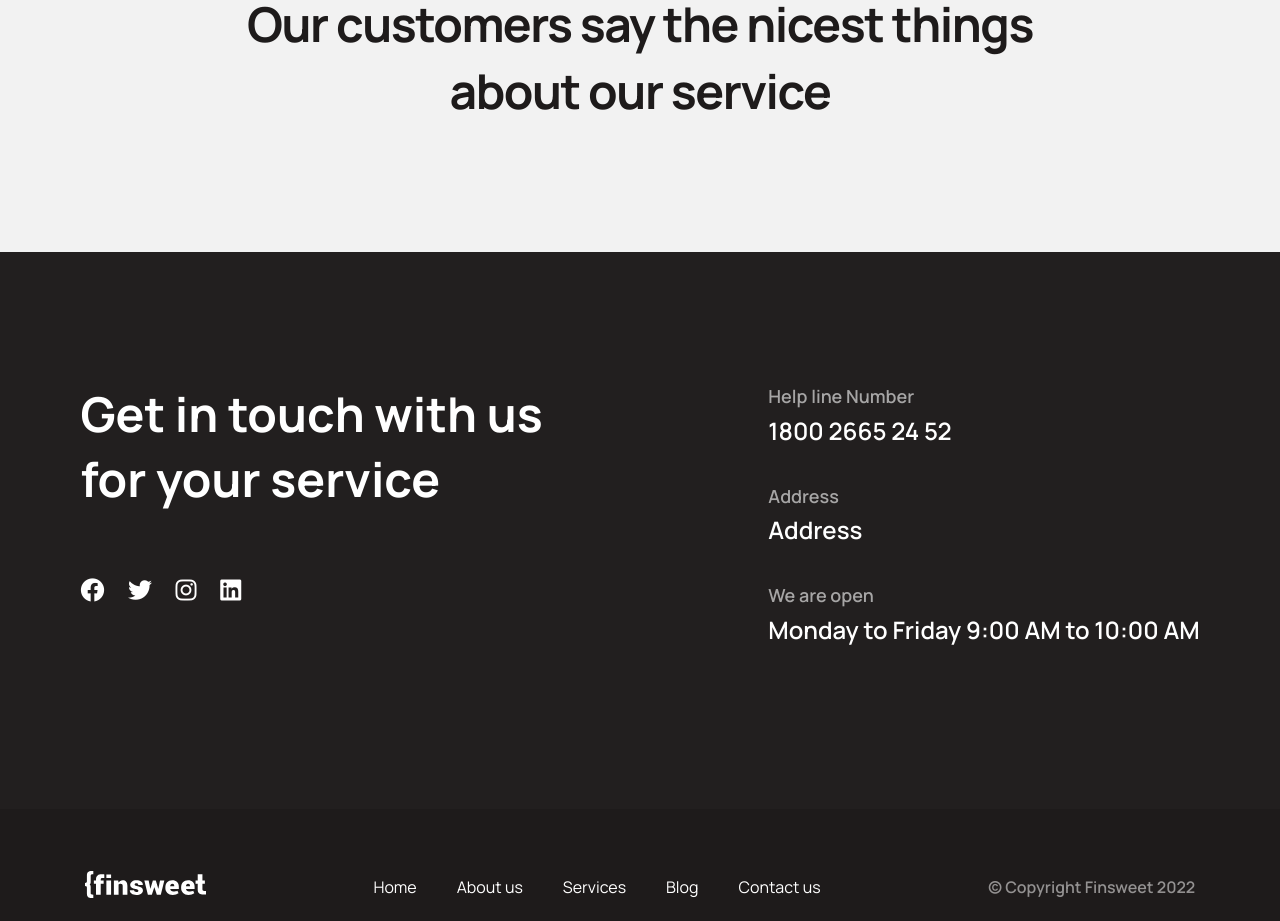
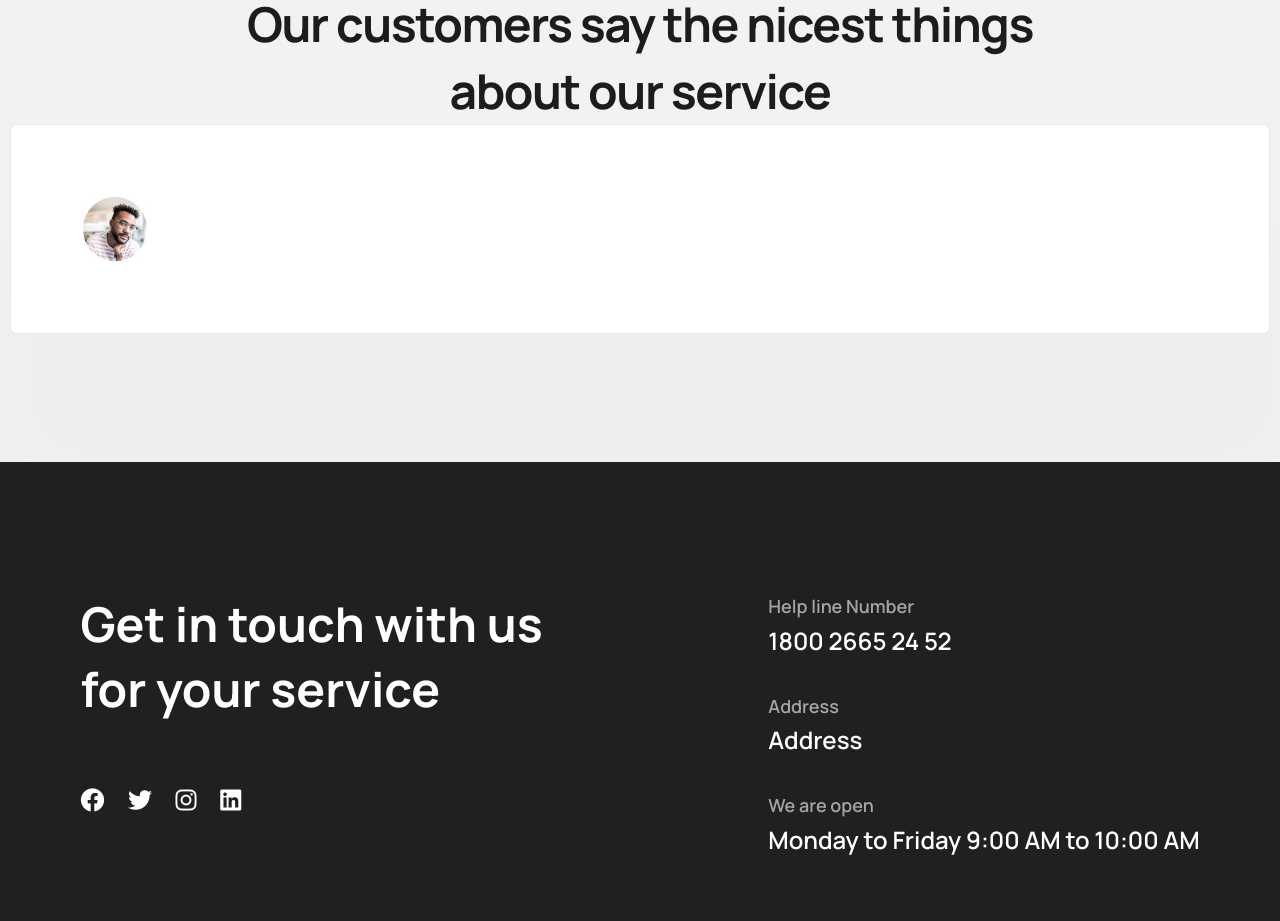
Before and after one commit to ernestas17/CA_Team_4, a React (Create React App) app: page / in a window 1280 px wide. Shown: the part 3740-4661 px from the top of the page. Built offline with nearby package versions, Linux system fonts and the light colour scheme; the HTML template or start-up script is replaced by a standard one.

Commit message:
reviews section created

```diff
--- a/src/pages/HomePage/components/ReviewsSecton/ReviewsSection.jsx
+++ b/src/pages/HomePage/components/ReviewsSecton/ReviewsSection.jsx
@@ -1,10 +1,24 @@
 import TEXTS from '../../../../constants/texts';
-import { StyledRewiewSection } from './ReviewsSection.style';
+import user1 from '../../../../assets/images/homePage/reviewsSection/user1.jpg';
+import user2 from '../../../../assets/images/homePage/reviewsSection/user2.jpg';
+import {
+  StyledRewiewSection,
+  StyledReviewsContainer,
+  StyledCard,
+  StyledUserBox,
+} from './ReviewsSection.style';
 
 const ReviewsSection = () => {
   return (
     <StyledRewiewSection>
       <h3>{TEXTS.homePage.reviwsSection.heading}</h3>
+      <StyledReviewsContainer>
+        <StyledCard>
+          <StyledUserBox>
+            <img src={user1} alt='user' />
+          </StyledUserBox>
+        </StyledCard>
+      </StyledReviewsContainer>
     </StyledRewiewSection>
   );
 };
--- a/src/pages/HomePage/components/ReviewsSecton/ReviewsSection.style.jsx
+++ b/src/pages/HomePage/components/ReviewsSecton/ReviewsSection.style.jsx
@@ -19,3 +19,29 @@ export const StyledRewiewSection = styled.section`
     text-align: center;
   }
 `;
+
+export const StyledReviewsContainer = styled.div`
+  display: flex;
+  flex-direction: column;
+
+  width: 100%;
+`;
+
+export const StyledCard = styled.div`
+  display: flex;
+  flex-direction: column;
+
+  background-color: #fff;
+  border: 1px solid rgba(172, 172, 172, 0.29);
+
+  box-shadow: 11px 130px 100px 30px rgba(0, 0, 0, 0.02);
+  border-radius: 6px;
+
+  width: 100%;
+  padding: 72px;
+`;
+
+export const StyledUserBox = styled.div`
+  display: flex;
+  gap: 16px;
+`;
```
Also changed, not shown: src/assets/images/homePage/reviewsSection/user1.jpg (added), src/assets/images/homePage/reviewsSection/user2.jpg (added).
